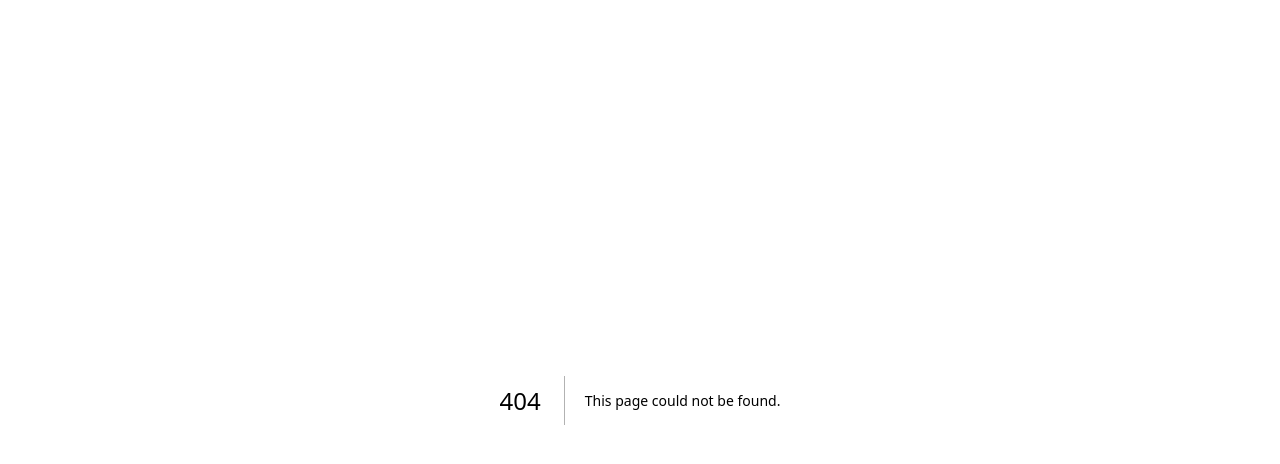
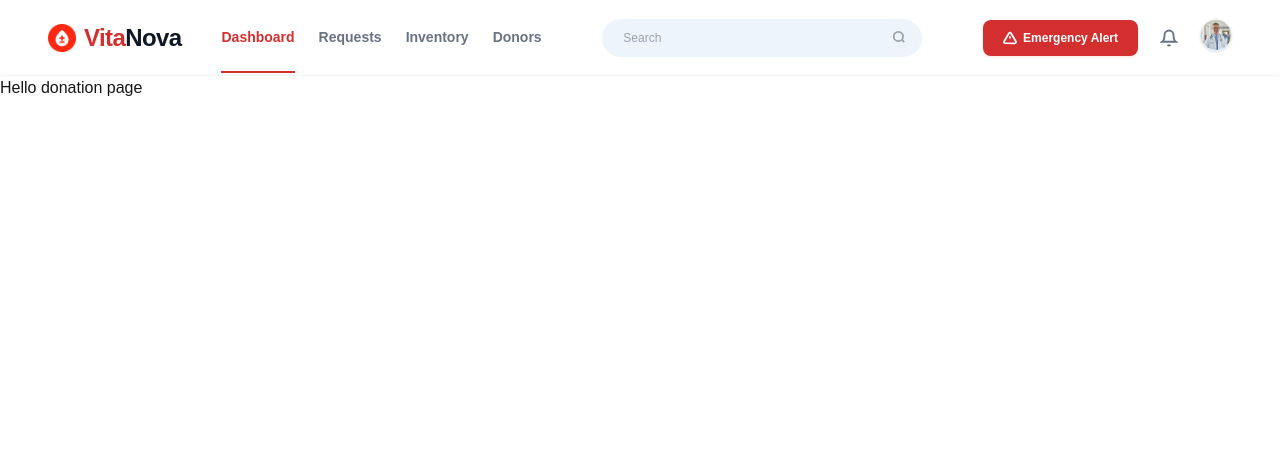
Before and after one commit to sammyyaws/VITANOVA, a Next.js app: page /hospital/donation in a window 1280 px wide. Before the commit this address had no page. Shown: the top 464 px of the page. Built offline with nearby package versions, Linux system fonts and the light colour scheme.

Commit message:
started the project structure for he hospital dashboard

```diff
--- /dev/null
+++ b/app/(dashboard)/hospital/(pages)/donation/page.tsx
@@ -0,0 +1,6 @@
+
+export default function Donation() {
+  return (
+    <div>Hello donation page</div>
+  )
+}
--- /dev/null
+++ b/app/(dashboard)/hospital/layout.tsx
@@ -0,0 +1,23 @@
+import DashboardNavbar from "@/app/components/dashboard/DashboardNavbar";
+export default function HospitalLayout({
+  children,
+}: {
+  children: React.ReactNode;
+}) {
+  return (
+    <div className="flex min-h-screen">
+
+      <div className="flex flex-1 flex-col">
+        <DashboardNavbar
+          userName="Dr. Xavier"
+          userRole="Hospital Coordinator"
+          dashboardType="hospital"
+        />
+
+        <main className="flex-1">
+          {children}
+        </main>
+      </div>
+    </div>
+  );
+}
--- a/tsconfig.json
+++ b/tsconfig.json
@@ -19,7 +19,7 @@
       }
     ],
     "paths": {
-      "@/*": ["./src/*"]
+      "@/*": ["./*"]
     }
   },
   "include": [
```
Also changed, not shown: app/(dashboard)/hospital/(pages)/inventory/page.tsx (added), app/(dashboard)/hospital/(pages)/requests/page.tsx (added).
